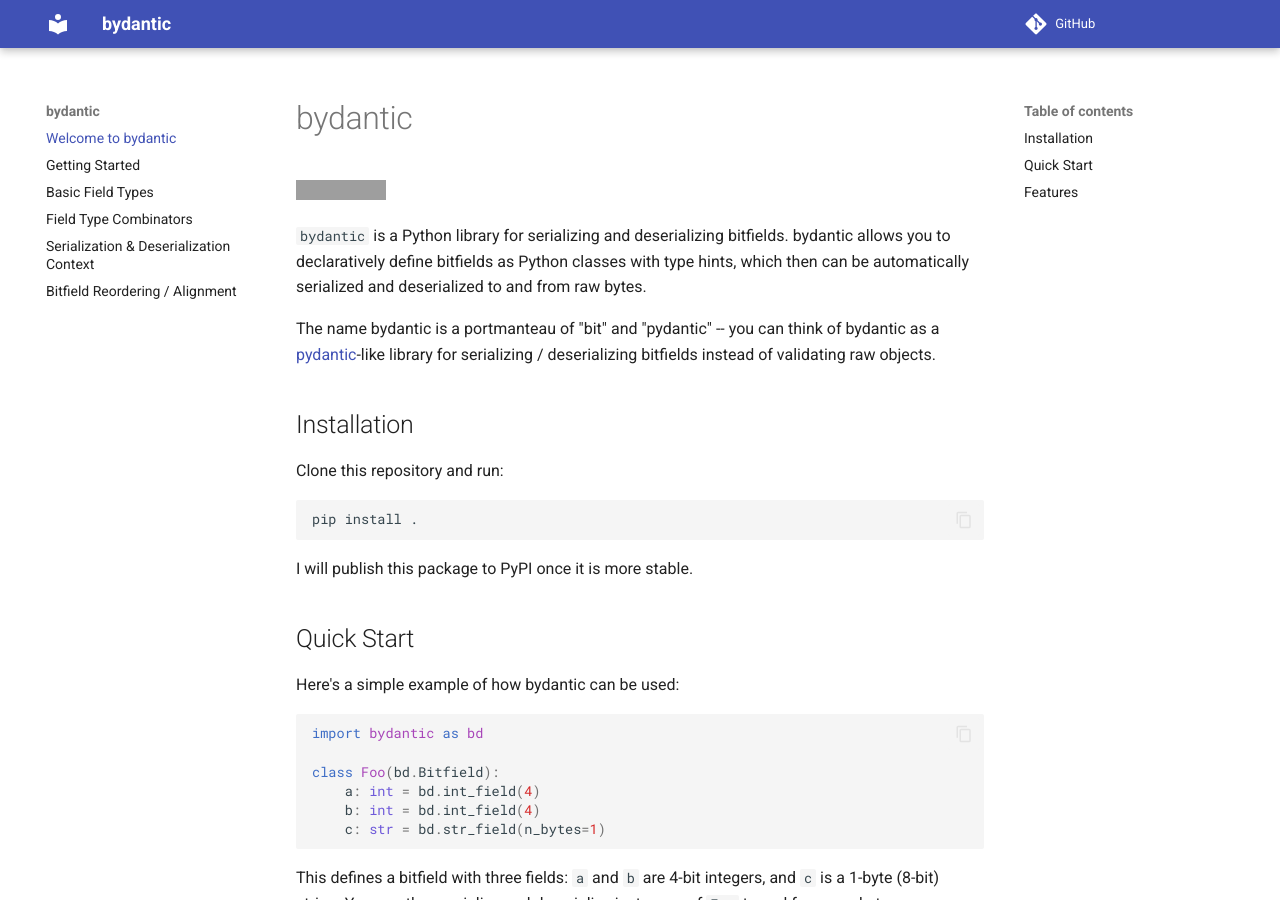
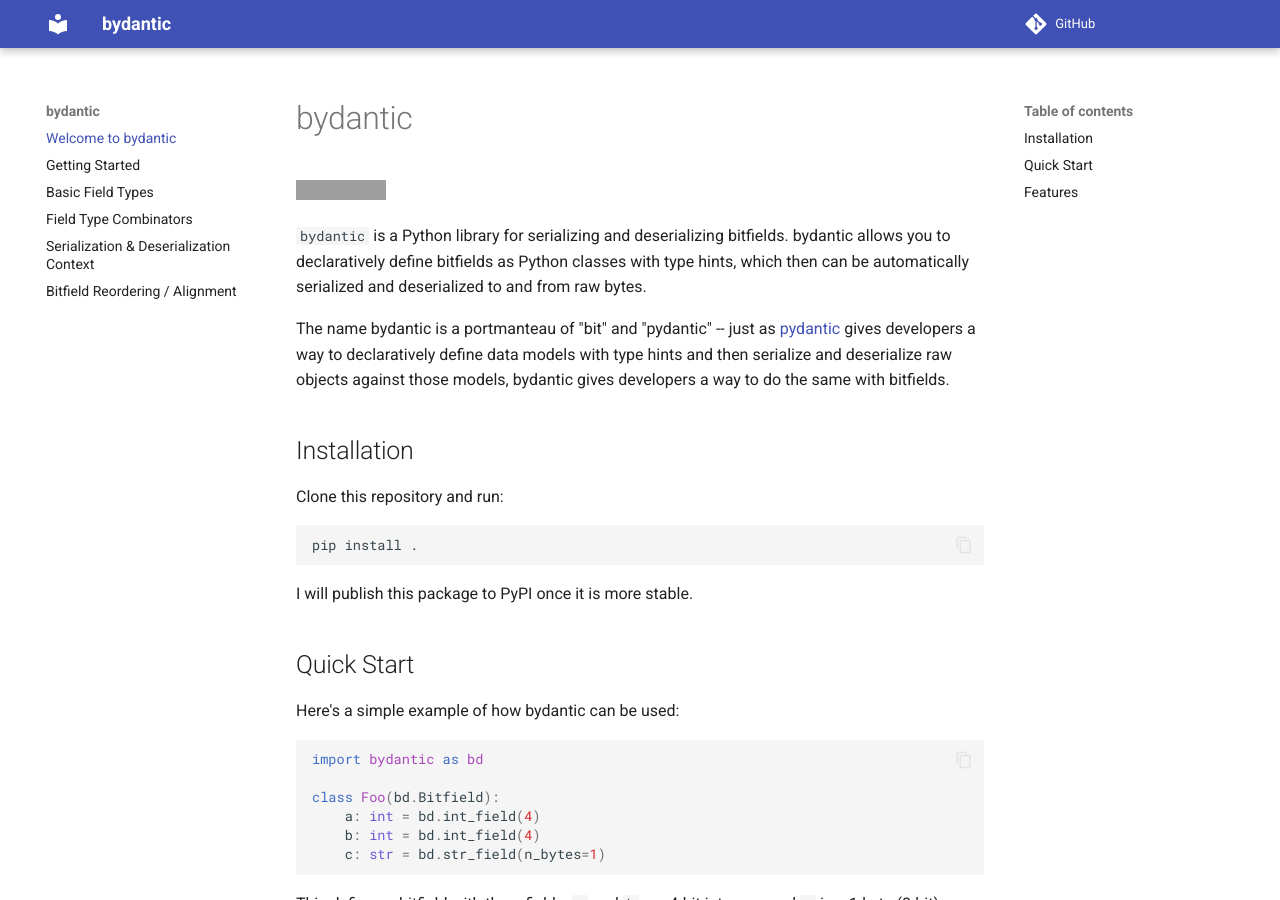
Before and after one commit to khusmann/bydantic, an MkDocs documentation site: the page built from docs/index.md, in a window 1280 px wide and 900 px high. Built offline with MkDocs 1.6.1 and Material for MkDocs 9.7.7, drawn with Linux system fonts in a browser that asks for light colours; comment, search, counter and statistics services are not loaded; grey boxes are pictures that could not be loaded.

Commit message:
clarify similarity with pydantic

```diff
--- a/docs/index.md
+++ b/docs/index.md
@@ -13,9 +13,11 @@
 type hints, which then can be automatically serialized and deserialized to and
 from raw bytes.
 
-The name bydantic is a portmanteau of "bit" and "pydantic" -- you can think of
-bydantic as a [pydantic](https://docs.pydantic.dev)-like library for serializing
-/ deserializing bitfields instead of validating raw objects.
+The name bydantic is a portmanteau of "bit" and "pydantic" -- just as
+[pydantic](https://docs.pydantic.dev) gives developers a way to declaratively
+define data models with type hints and then serialize and deserialize raw
+objects against those models, bydantic gives developers a way to do the same
+with bitfields.
 
 ## Installation
 
```
